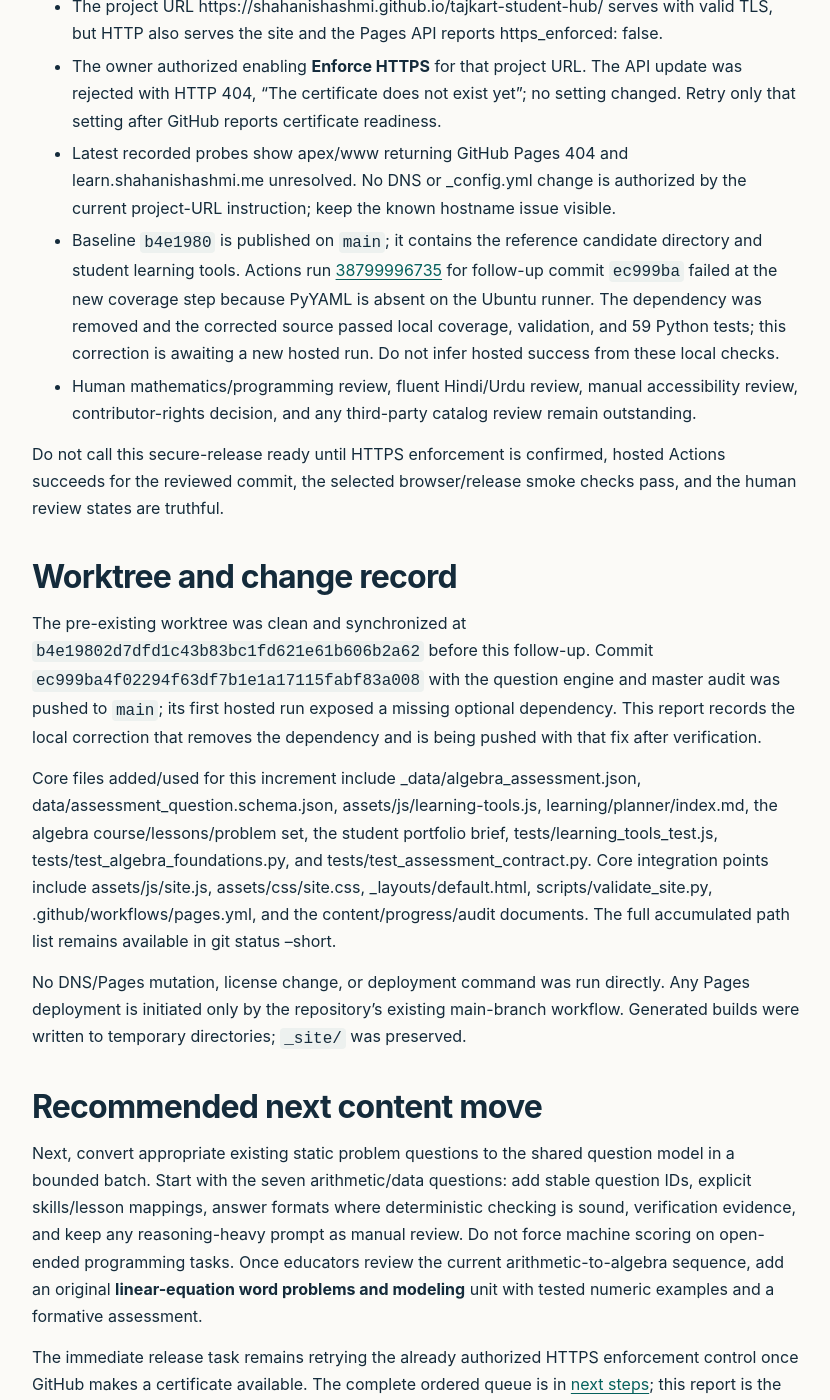
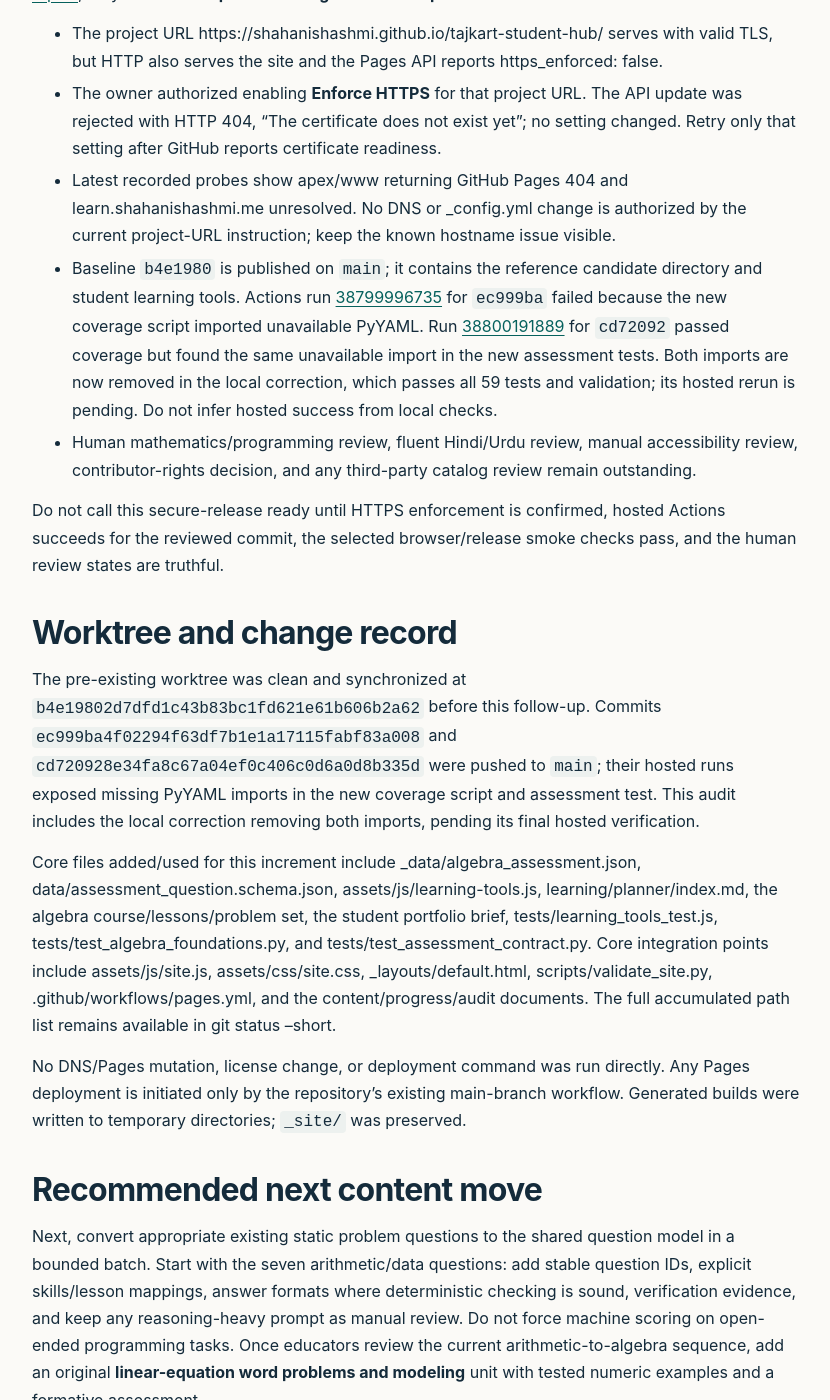
Before and after one commit to shahanishashmi/tajkart-student-hub, a Jekyll site: the page built from docs/MASTER_AUDIT_REPORT.md, in a window 1280 px wide and 1400 px high, scrolled down 19996 px. Shown: the whole window, without its empty margins (32-862 px from the left). Built offline with Jekyll 4.4.1, drawn with Linux system fonts in a browser that asks for light colours; some of the changed text lies outside the part shown.

Commit message:
Remove CI-only PyYAML test dependency

```diff
--- a/docs/MASTER_AUDIT_REPORT.md
+++ b/docs/MASTER_AUDIT_REPORT.md
@@ -52,7 +52,7 @@
 | Translation and localization | One Hindi and one Urdu draft translation of the Python variables lesson; Unicode and RTL-aware styles. | **Partial.** Both drafts await fluent review. The 57 locale records belong to the reference snapshot, not Tajkart translations. |
 | Search and discovery | Generated Tajkart index with 90 resources plus a separate 10,583-destination candidate index; opt-in source-locale and topic filters. | **Implemented locally.** The candidate file is lazy-loaded and not included in the default Tajkart search count. Browser, accessibility, and usability review remain open. |
 | Contribution and editorial process | Contribution guide, schemas, review metadata, issue/PR templates, code of conduct, and editorial guidance. | **Partial.** Rights-holder still needs to decide explicit reuse permission for substantial outside contributions. |
-| Validation and maintenance | SHA-pinned Pages workflow, source/schema checks, Python/Node/Ruby checks, Jekyll build, generated HTML validation. | **Local checks pass.** First hosted run for this follow-up exposed a missing PyYAML dependency in the new coverage script; the script now uses the repository's built-in parser. No full external-link crawl or scheduled freshness process was run. |
+| Validation and maintenance | SHA-pinned Pages workflow, source/schema checks, Python/Node/Ruby checks, Jekyll build, generated HTML validation. | **Local checks pass.** Two hosted runs exposed PyYAML imports in the coverage script and its new test module; both now use the repository's built-in parser. No full external-link crawl or scheduled freshness process was run. |
 | Accessibility and responsive design | Semantic landmarks, skip link, visible focus, reduced-motion and RTL-aware CSS, structural HTML validation. | **Automated checks plus narrow browser smoke test.** Human keyboard, zoom/reflow, mobile, RTL, screen-reader, and contrast review remain open. |
 
 The historical file-level reference mapping is in the [reference parity matrix]({{ '/docs/REFERENCE_PARITY_MATRIX/' | relative_url }}), which is explicitly marked as superseded for Tajkart's current counts. Source snapshot and taxonomy notes are in the [reference coverage audit]({{ '/docs/REFERENCE_COVERAGE/' | relative_url }}).
@@ -178,7 +178,7 @@
 | Study planner | Catalog generated from six course pages and explicit related_resources; 33 sessions, lesson/prerequisite routes, time estimates, local checkmarks, and next-step recommendations. | Local storage is optional and not private from anyone with access to the browser profile; time is estimated; sequence quality needs educator review. |
 | Portfolio drafts | Optional title, summary, skills, status, and project URL stored locally. URL validation requires HTTPS and no embedded credentials; safe DOM text rendering prevents entered markup from becoming elements. | Drafts are neither submitted nor published, synced, verified, or certified. Users should not save secrets or sensitive information. |
 | Validator and regressions | Self-prerequisite and directed-cycle detection; assessment ID/schema/skill/route/answer-format/review consistency checks; SQL null/non-positive/tie/empty cases. | Graph integrity cannot prove prerequisite appropriateness; SQL execution was tested with SQLite only. |
-| Cross-platform coverage script | The first hosted run found that GitHub's runner does not install PyYAML for the new audit script. The script now uses the existing standard-library front-matter helpers; source validation and all 59 Python tests pass locally after the correction. | The corrected commit still needs a hosted Actions run. |
+| Cross-platform assessment tooling | Hosted runs exposed PyYAML imports in both the coverage script and its test module, while the CI runner installs no PyYAML. Both now use the existing standard-library front-matter helpers; source validation and all 59 Python tests pass locally after the corrections. | The corrected commit still needs a hosted Actions run. |
 
 The Phase 3 controls are local and deterministic; they do not create a student account, claim to assess a learner's complete ability, or execute learner-supplied code.
 
@@ -225,14 +225,14 @@
 - The project URL https://shahanishashmi.github.io/tajkart-student-hub/ serves with valid TLS, but HTTP also serves the site and the Pages API reports https_enforced: false.
 - The owner authorized enabling **Enforce HTTPS** for that project URL. The API update was rejected with HTTP 404, “The certificate does not exist yet”; no setting changed. Retry only that setting after GitHub reports certificate readiness.
 - Latest recorded probes show apex/www returning GitHub Pages 404 and learn.shahanishashmi.me unresolved. No DNS or _config.yml change is authorized by the current project-URL instruction; keep the known hostname issue visible.
-- Baseline `b4e1980` is published on `main`; it contains the reference candidate directory and student learning tools. Actions run [38799996735](https://github.com/shahanishashmi/tajkart-student-hub/actions/runs/38799996735) for follow-up commit `ec999ba` failed at the new coverage step because PyYAML is absent on the Ubuntu runner. The dependency was removed and the corrected source passed local coverage, validation, and 59 Python tests; this correction is awaiting a new hosted run. Do not infer hosted success from these local checks.
+- Baseline `b4e1980` is published on `main`; it contains the reference candidate directory and student learning tools. Actions run [38799996735](https://github.com/shahanishashmi/tajkart-student-hub/actions/runs/38799996735) for `ec999ba` failed because the new coverage script imported unavailable PyYAML. Run [38800191889](https://github.com/shahanishashmi/tajkart-student-hub/actions/runs/38800191889) for `cd72092` passed coverage but found the same unavailable import in the new assessment tests. Both imports are now removed in the local correction, which passes all 59 tests and validation; its hosted rerun is pending. Do not infer hosted success from local checks.
 - Human mathematics/programming review, fluent Hindi/Urdu review, manual accessibility review, contributor-rights decision, and any third-party catalog review remain outstanding.
 
 Do not call this secure-release ready until HTTPS enforcement is confirmed, hosted Actions succeeds for the reviewed commit, the selected browser/release smoke checks pass, and the human review states are truthful.
 
 ## Worktree and change record
 
-The pre-existing worktree was clean and synchronized at `b4e19802d7dfd1c43b83bc1fd621e61b606b2a62` before this follow-up. Commit `ec999ba4f02294f63df7b1e1a17115fabf83a008` with the question engine and master audit was pushed to `main`; its first hosted run exposed a missing optional dependency. This report records the local correction that removes the dependency and is being pushed with that fix after verification.
+The pre-existing worktree was clean and synchronized at `b4e19802d7dfd1c43b83bc1fd621e61b606b2a62` before this follow-up. Commits `ec999ba4f02294f63df7b1e1a17115fabf83a008` and `cd720928e34fa8c67a04ef0c406c0d6a0d8b335d` were pushed to `main`; their hosted runs exposed missing PyYAML imports in the new coverage script and assessment test. This audit includes the local correction removing both imports, pending its final hosted verification.
 
 Core files added/used for this increment include _data/algebra_assessment.json, data/assessment_question.schema.json, assets/js/learning-tools.js, learning/planner/index.md, the algebra course/lessons/problem set, the student portfolio brief, tests/learning_tools_test.js, tests/test_algebra_foundations.py, and tests/test_assessment_contract.py. Core integration points include assets/js/site.js, assets/css/site.css, _layouts/default.html, scripts/validate_site.py, .github/workflows/pages.yml, and the content/progress/audit documents. The full accumulated path list remains available in git status --short.
 
```
Also changed, not shown: docs/CONTENT_PROGRESS.md (+2 -2 lines), tests/test_assessment_contract.py (+6 -5 lines).
